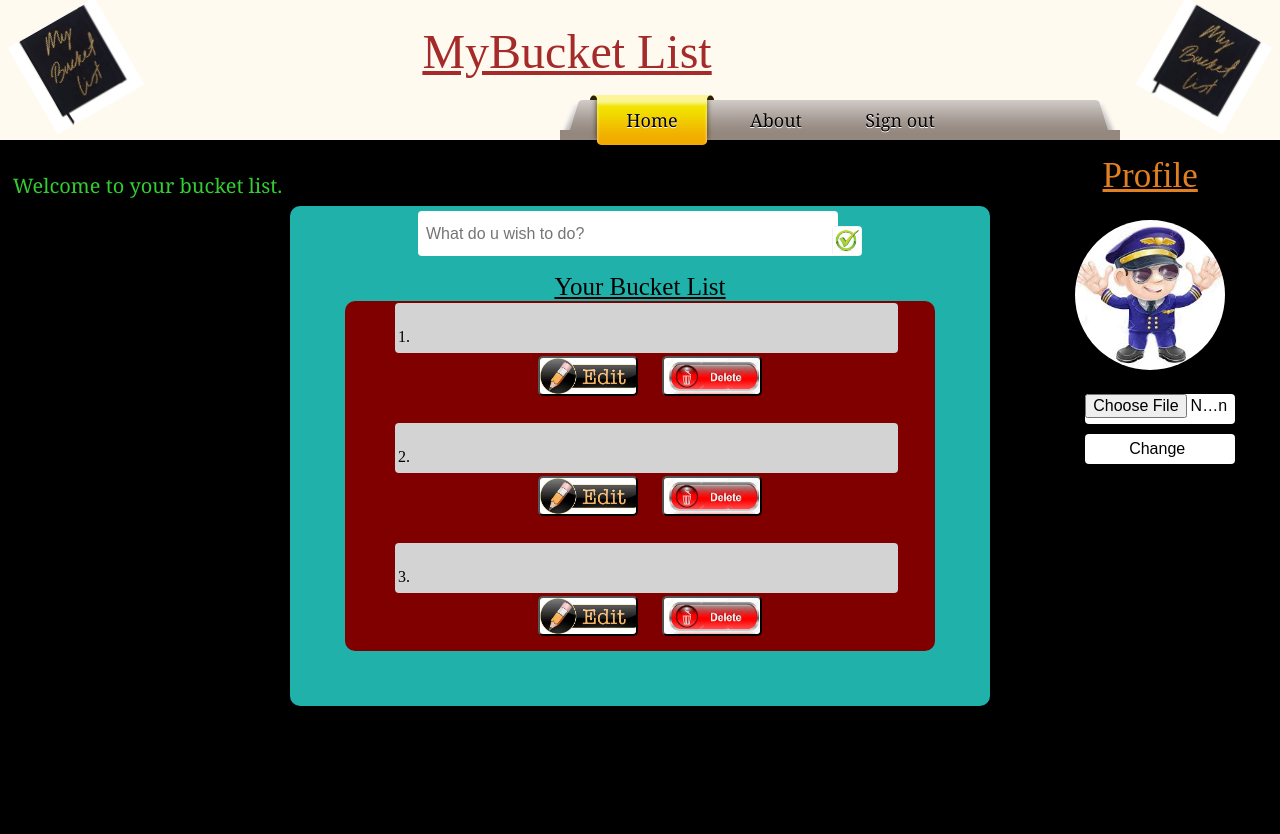
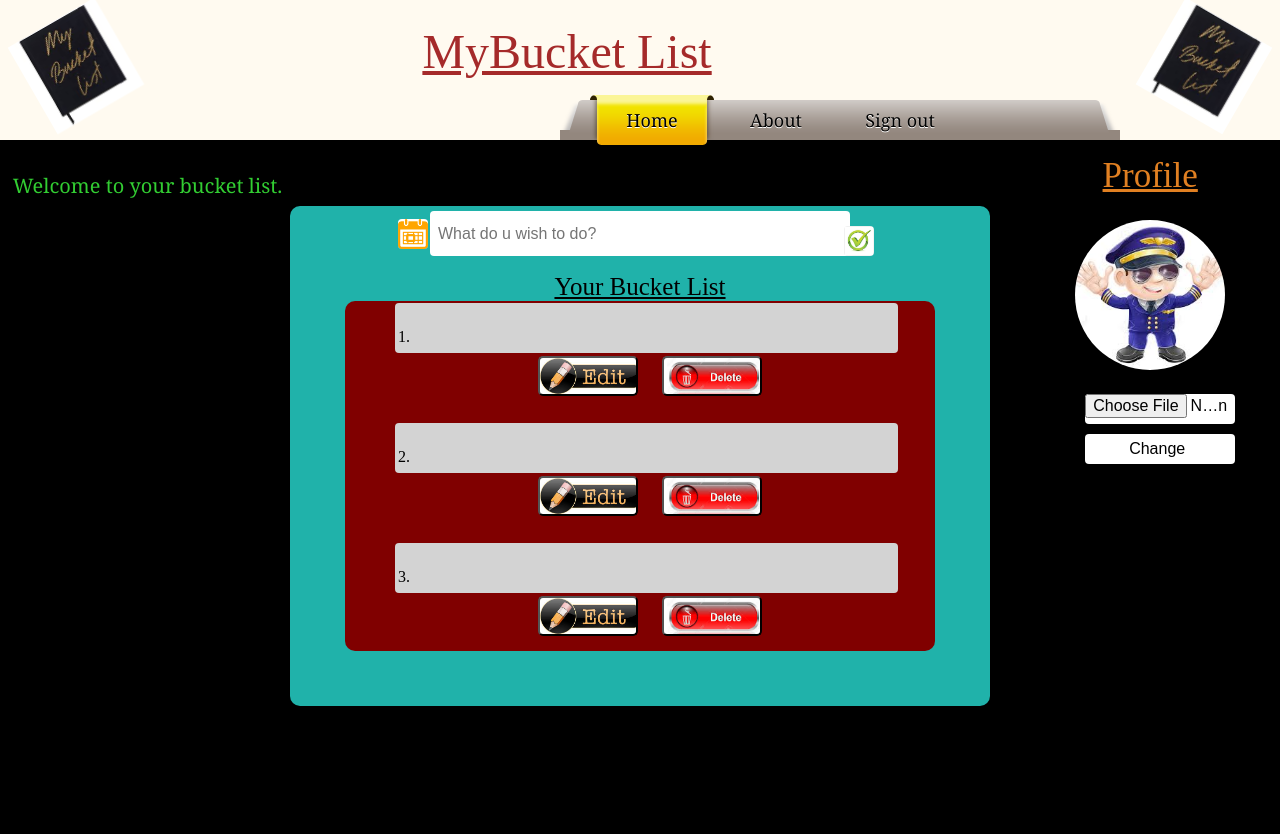
Before and after one commit to GeorgeKihara/Bucket_Project, a Flask app: page /home in a window 1280 px wide. Shown: the top 834 px of the page. Run offline with Flask 2, Linux system fonts and the light colour scheme; the visitor is signed in with stand-in values (Sample User, id 1); a database or web service that is not in the repository returns one stand-in record (values such as "Sample title"); some libraries are stand-ins or nearby versions.

Commit message:
front-end

```diff
--- a/app/static/css/my.css
+++ b/app/static/css/my.css
@@ -238,7 +238,7 @@ a {
     background-size: 30px;
     border-radius: 4px;
     border: none;
-    right: -100px;
+    right: -1%;
     margin-top: 5px;
     top: 7px;
 }
@@ -429,4 +429,21 @@ a {
 #scroll #four,#scroll #five,#scroll #six,#scroll #seven,#scroll #eight,#scroll #nine,#scroll #ten {
     overflow: scroll;
     overflow-x: hidden;
+    overflow-wrap: unset;
 }
+
+#datepicker{
+    background-image: url('../images/calendar.png');
+    background-size: 30px;
+    position: relative;
+    left: -0.5%;
+    margin-bottom: -1%;
+    width: 30px;
+    height: 30px;
+    cursor: pointer;
+}
+
+#btn-tick {
+    right:-10%;
+    position: relative;
+}
--- a/app/static/js/vanilla.js
+++ b/app/static/js/vanilla.js
@@ -24,3 +24,12 @@ function display() {
     var dato = document.getElementById("dato").innerHTML;
     alert(dato);
 }
+
+$(function () {
+    $('#datepicker').datepicker({
+        dateFormat: "dd/MM/yy",
+        changeMonth: true,
+        changeYear: true,
+        changeDay: true
+    });
+});
--- a/app/templates/home.html
+++ b/app/templates/home.html
@@ -8,6 +8,10 @@
     <link rel="stylesheet" href="{{ url_for('static', filename='css/my.css') }}" type="text/css">
     <script src="https://ajax.googleapis.com/ajax/libs/angularjs/1.6.4/angular.min.js"></script>
     <script src="/static/js/angular.min.js"></script>
+    <script src="http://ajax.googleapis.com/ajax/libs/jquery/1.6/jquery.min.js" type="text/javascript"></script>
+    <script src="http://ajax.googleapis.com/ajax/libs/jqueryui/1.8/jquery-ui.min.js" type="text/javascript"></script>
+    <link href="http://ajax.googleapis.com/ajax/libs/jqueryui/1.8/themes/base/jquery-ui.css" rel="Stylesheet" type="text/css"
+    />
 </head>
 
 <body ng-app="homeApp" ng-controller="goalCtrl">
@@ -59,8 +63,9 @@
         <div class="bucket">
             <form id="bucketForm" method="POST" name="goalie" action="{{ url_for('store') }}">
                 <input id="homieInput" type="label" ng-model="user" name="bktName">
+                <input id="datepicker">
                 <input id="goal" name="details" ng-model="list" type="text" value="" placeholder="What do u wish to do?" required/>
-                <input type="submit" ng-click="{{ url_for('store') }}; submitForm()" value="" id="btn-tick">
+                <input id="btn-tick" type="submit" ng-click="{{ url_for('store') }}; submitForm()" value="" >
                 <div style="color: brown;" id="flashes" ng-show="!timer()" ng-model="flashes" class="flashes">
                     {% for message in get_flashed_messages()%} {{ message }} {% endfor %}
                 </div>
@@ -72,7 +77,8 @@
                 <div id="one">
                     <label> 1.<big id="item1">{{data.post1}}</big></label>
                 </div>
-                <p><a ng-click="edit1()" href="{{ url_for('edit1') }}"><button id="edit"></button></a> <a ng-click="delete()" href="{{ url_for('delete1') }}"><button id="delete"></button></a></p>
+                <p><a ng-click="edit1()" href="{{ url_for('edit1') }}"><button id="edit"></button></a> <a ng-click="delete()"
+                        href="{{ url_for('delete1') }}"><button id="delete"></button></a></p>
                 <div id="two">
                     <label>2.<big id="item2">{{ data.post2}}</big></label>
                 </div>
```
Also changed, not shown: app/static/images/calendar.png (added).
